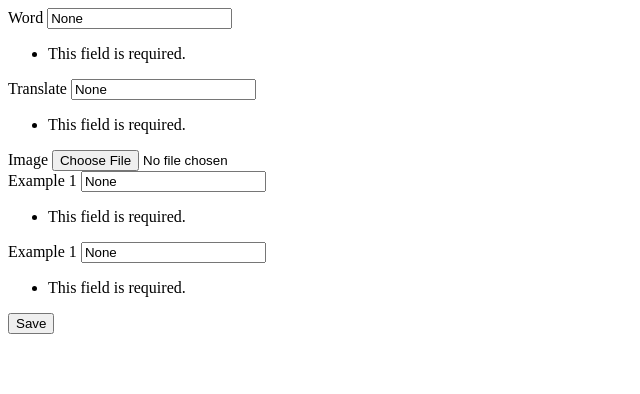
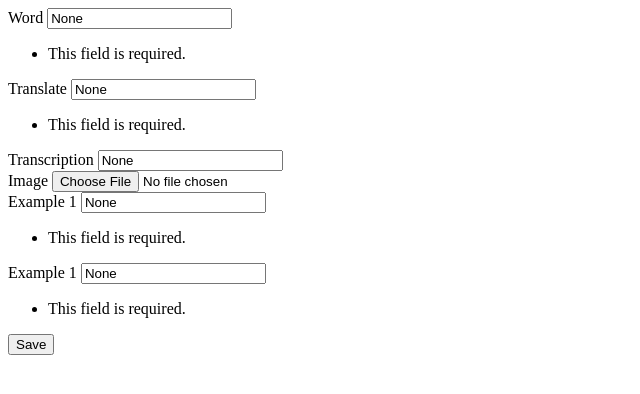
Before and after one commit to intsynko/lang_learner, a Django app: page /word/1/ in a window 1280 px wide. Shown: the top 394 px of the page, without its empty margins (0-640 px from the left). Run offline with Django 4.2, Linux system fonts and the light colour scheme; data that the repository does not hold is empty; parts of the project's set-up code (start-up, migrations or seed data) failed here and were passed over.

Commit message:
add transcription

```diff
--- a/app/apps/dictionary/models.py
+++ b/app/apps/dictionary/models.py
@@ -114,3 +114,4 @@ class Words(models.Model):
     example_1 = models.CharField(_("Example 1"), max_length=255, null=True, blank=True, default="")
     example_2 = models.CharField(_("Example 2"), max_length=255, null=True, blank=True, default="")
     frequency = models.SmallIntegerField(_("Frequency"), default=10)
+    transcription = models.CharField(_("Transcription"), max_length=100, null=True, blank=True, default="")
--- a/app/apps/web/forms.py
+++ b/app/apps/web/forms.py
@@ -56,7 +56,7 @@ class WordForm(forms.ModelForm):
 
     class Meta:
         model = dict_models.Words
-        fields = ("id", "dictionary", "word_from", "word_to", "example_1", "example_2", "image")
+        fields = ("id", "dictionary", "word_from", "word_to", "example_1", "example_2", "image", "transcription")
 
 
 class RepeatForm(forms.Form):
--- a/app/apps/web/templates/web/components/learning/word_card.html
+++ b/app/apps/web/templates/web/components/learning/word_card.html
@@ -3,7 +3,10 @@
         <img class="card-img-top" src="{{ form.image }}">
     {% endif %}
     <div class="card-body">
-        <h5 class="card-title" id="word-form">{{ form.word_from }}</h5>
+        <h5 class="card-title" id="word-form">
+            {{ form.word_from }}
+            <small class="text-muted fw-light">{{ form.transcription }}</small>
+        </h5>
         <p class="card-text">{{ form.word_to }}</p>
 
         <h6 class="card-title">Examples: </h6>
--- a/app/apps/web/templates/web/components/word_card.html
+++ b/app/apps/web/templates/web/components/word_card.html
@@ -3,7 +3,10 @@
         <img class="card-img-top" src="/media/{{ form.image.value }}">
     {% endif %}
     <div class="card-body">
-        <h5 class="card-title" id="word-form">{{ form.word_from.value }}</h5>
+        <h5 class="card-title" id="word-form">
+            {{ form.word_from.value }}
+            <small class="text-muted fw-light">{{ form.transcription }}</small>
+        </h5>
         <p class="card-text">{{ form.word_to.value }}</p>
 
         <h6 class="card-title">Examples: </h6>
--- a/app/apps/web/templates/web/components/word_card_min.html
+++ b/app/apps/web/templates/web/components/word_card_min.html
@@ -1,6 +1,9 @@
 <div class="card" >
     <div class="card-body">
-        <h5 class="card-title" id="word-form">{{ form.word_from.value }}</h5>
+        <h5 class="card-title" id="word-form">
+            {{ form.word_from.value }}
+            <small class="text-muted fw-light">{{ form.transcription }}</small>
+        </h5>
         <p class="card-text" id="word-form">{{ form.word_to.value }}</p>
     </div>
 </div>
--- a/app/apps/web/templates/web/components/word_creation.html
+++ b/app/apps/web/templates/web/components/word_creation.html
@@ -20,6 +20,12 @@
               Translate
             <input type="text" name="word_to" class="form-control" placeholder="" required="" value="{{form.word_to.value}}">
               {{ form.word_to.errors }}
+            </div>
+
+            <div class="col-md-5">
+              Transcription
+              <input type="text" name="transcription" class="form-control" placeholder="" required="" value="{{form.transcription.value}}">
+              {{ form.transcription.errors }}
             </div>
 
             <div class="col-md-5">
--- a/app/services/learning_mode.py
+++ b/app/services/learning_mode.py
@@ -43,6 +43,7 @@ class LearningModeService:
                     'id': word.id,
                     'word_from': word.word_from,
                     'word_to': word.word_to,
+                    'transcription': word.transcription,
                     'image': word.image and word.image.url or None,
                     'example_1': word.example_1,
                     'example_2': word.example_2,
```
Also changed, not shown: app/apps/dictionary/migrations/0014_words_transcription.py (added).
